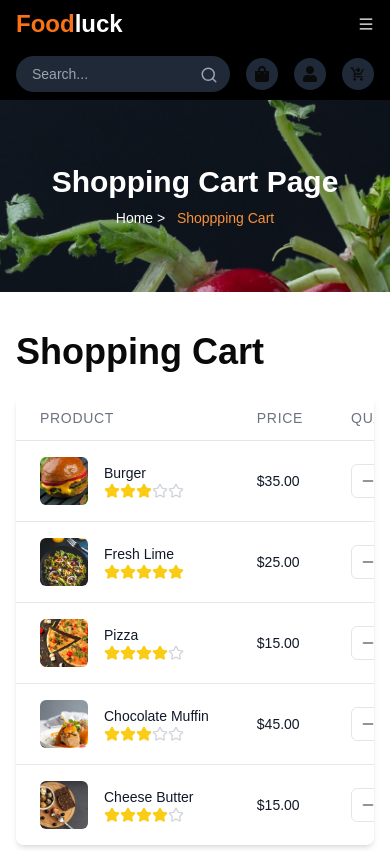
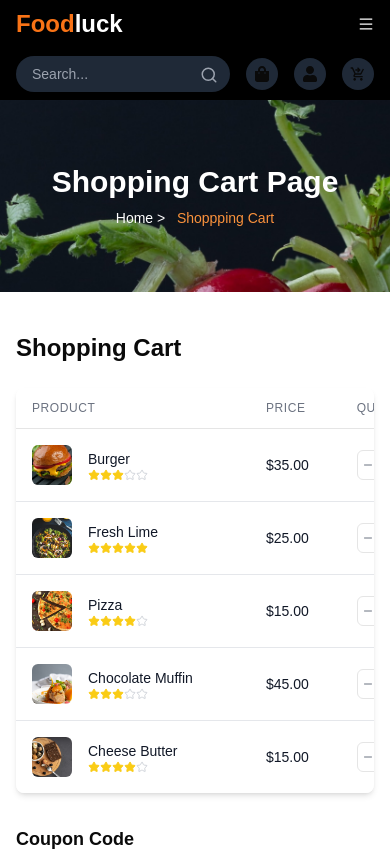
Before and after one commit to Tahasaif3/Figma-Templa-9-Hackathon, a Next.js app: page /ShoppingCart in a window 390 px wide. Shown: the top 851 px of the page. Built offline with nearby package versions, Linux system fonts and the light colour scheme.

Commit message:
page.tsx

```diff
--- a/app/ShoppingCart/page.tsx
+++ b/app/ShoppingCart/page.tsx
@@ -102,25 +102,25 @@ export default function CartPage() {
       </div>
 
 
-      <main className="container mx-auto px-4">
-        <h1 className="text-4xl font-bold mb-6 mt-10">Shopping Cart</h1>
-        <div className="bg-white shadow-md rounded-lg overflow-hidden">
-          <table className="w-full">
+      <main className="container mx-auto px-4 overflow-x-auto">
+      <h1 className="text-2xl sm:text-3xl md:text-4xl font-bold mb-6 mt-10">Shopping Cart</h1>
+      <div className="bg-white shadow-md rounded-lg overflow-hidden overflow-x-auto">
+        <table className="w-full min-w-[640px]">
             <thead className="bg-white border-b">
               <tr>
-                <th className="px-6 py-3 text-left text-sm font-medium text-gray-500 uppercase tracking-wider">Product</th>
-                <th className="px-6 py-3 text-left text-sm font-medium text-gray-500 uppercase tracking-wider">Price</th>
-                <th className="px-6 py-3 text-left text-sm font-medium text-gray-500 uppercase tracking-wider">Quantity</th>
-                <th className="px-6 py-3 text-left text-sm font-medium text-gray-500 uppercase tracking-wider">Total</th>
-                <th className="px-6 py-3 text-left text-sm font-medium text-gray-500 uppercase tracking-wider">Remove</th>
+                <th className="px-4 sm:px-6 py-3 text-left text-xs sm:text-sm font-medium text-gray-500 uppercase tracking-wider">Product</th>
+                <th className="px-4 sm:px-6 py-3 text-left text-xs sm:text-sm font-medium text-gray-500 uppercase tracking-wider">Price</th>
+                <th className="px-4 sm:px-6 py-3 text-left text-xs sm:text-sm font-medium text-gray-500 uppercase tracking-wider">Quantity</th>
+                <th className="px-4 sm:px-6 py-3 text-left text-xs sm:text-sm font-medium text-gray-500 uppercase tracking-wider">Total</th>
+                <th className="px-4 sm:px-6 py-3 text-left text-xs sm:text-sm font-medium text-gray-500 uppercase tracking-wider">Remove</th>
               </tr>
             </thead>
             <tbody className="bg-white divide-y divide-gray-200">
               {cartItems.map((item) => (
                 <tr key={item.id}>
-                  <td className="px-6 py-4 whitespace-nowrap">
+                  <td className="px-4 sm:px-6 py-4 whitespace-nowrap">
                     <div className="flex items-center">
-                      <div className="flex-shrink-0 h-12 w-12 relative">
+                      <div className="flex-shrink-0 h-10 w-10 sm:h-12 sm:w-12 relative">
                         <Image
                           src={item.image}
                           alt={item.name}
@@ -135,7 +135,7 @@ export default function CartPage() {
                           {[...Array(5)].map((_, index) => (
                             <Star
                               key={index}
-                              className={`h-4 w-4 ${
+                              className={`h-3 w-3 sm:h-4 sm:w-4 ${
                                 index < item.rating ? 'text-yellow-400 fill-current' : 'text-gray-300'
                               }`}
                             />
@@ -144,30 +144,30 @@ export default function CartPage() {
                       </div>
                     </div>
                   </td>
-                  <td className="px-6 py-4 whitespace-nowrap">
+                  <td className="px-4 sm:px-6 py-4 whitespace-nowrap">
                     <div className="text-sm text-gray-900">${item.price.toFixed(2)}</div>
                   </td>
-                  <td className="px-6 py-4 whitespace-nowrap">
+                  <td className="px-4 sm:px-6 py-4 whitespace-nowrap">
                     <div className="flex items-center border rounded-md">
                       <button
                         onClick={() => updateQuantity(item.id, item.quantity - 1)}
-                        className="px-2 py-1 text-gray-500 hover:text-gray-700"
+                        className="px-1 sm:px-2 py-1 text-gray-500 hover:text-gray-700"
                       >
-                        <Minus className="h-4 w-4" />
+                        <Minus className="h-3 w-3 sm:h-4 sm:w-4" />
                       </button>
-                      <span className="px-2 py-1 text-gray-700">{item.quantity}</span>
+                      <span className="px-1 sm:px-2 py-1 text-sm text-gray-700">{item.quantity}</span>
                       <button
                         onClick={() => updateQuantity(item.id, item.quantity + 1)}
-                        className="px-2 py-1 text-gray-500 hover:text-gray-700"
+                        className="px-1 sm:px-2 py-1 text-gray-500 hover:text-gray-700"
                       >
-                        <Plus className="h-4 w-4" />
+                        <Plus className="h-3 w-3 sm:h-4 sm:w-4" />
                       </button>
                     </div>
                   </td>
-                  <td className="px-6 py-4 whitespace-nowrap">
+                  <td className="px-4 sm:px-6 py-4 whitespace-nowrap">
                     <div className="text-sm text-gray-900">${(item.price * item.quantity).toFixed(2)}</div>
                   </td>
-                  <td className="px-6 py-4 whitespace-nowrap">
+                  <td className="px-4 sm:px-6 py-4 whitespace-nowrap">
                     <button
                       onClick={() => removeItem(item.id)}
                       className="text-red-600 hover:text-red-900"
@@ -181,8 +181,8 @@ export default function CartPage() {
           </table>
       </div>
 
-        <div className="mt-8 flex flex-col md:flex-row justify-between mb-20">
-          <div className="w-full md:w-1/3 mb-4 md:mb-0">
+      <div className="mt-8 flex flex-col lg:flex-row justify-between mb-20">
+        <div className="w-full lg:w-1/3 mb-4 lg:mb-0">
           <h2 className="text-lg font-semibold mb-2">Coupon Code</h2>
           <p className="text-sm text-gray-600 mb-2">Enter your coupon code if you have one.</p>
           <div className="flex">
@@ -199,7 +199,7 @@ export default function CartPage() {
           </div>
         </div>
 
-          <div className="w-full md:w-1/3">
+        <div className="w-full lg:w-1/3">
           <h2 className="text-lg font-semibold mb-4">Total Bill</h2>
           <div className="bg-gray-50 p-4 rounded-md">
             <div className="flex justify-between mb-2">
@@ -221,6 +221,7 @@ export default function CartPage() {
         </div>
       </div>
     </main>
+
       <Footer />
     </div>
   )
```
Lines whose indentation alone changed are shown as unchanged.
